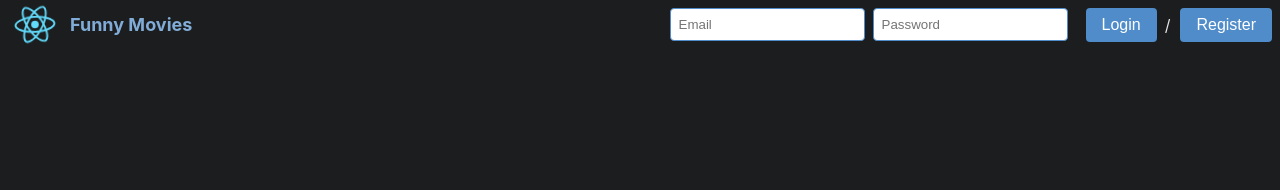
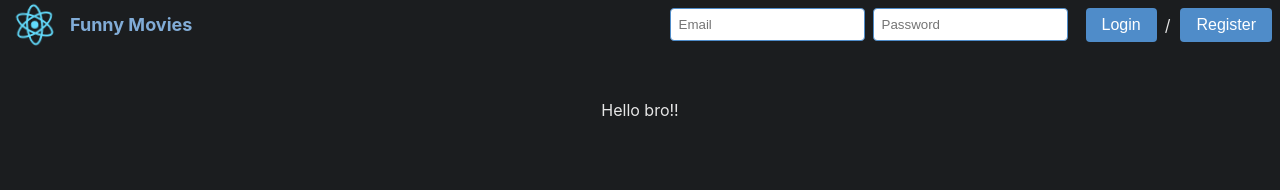
Before and after one commit to SJS-Crystal/youtube_video_sharing_react, a React (Create React App) app: page / in a window 1280 px wide. Shown: the top 190 px of the page. Built offline with nearby package versions, Linux system fonts and the light colour scheme; no server answers.

Commit message:
add hello message

```diff
--- a/src/pages/Timeline.tsx
+++ b/src/pages/Timeline.tsx
@@ -58,6 +58,7 @@ function Timeline() {
 
   return (
     <div className='timeline'>
+      Hello bro!!
       {videos.map((video, index) => renderVideo(video, index))}
     </div>
   );
```
